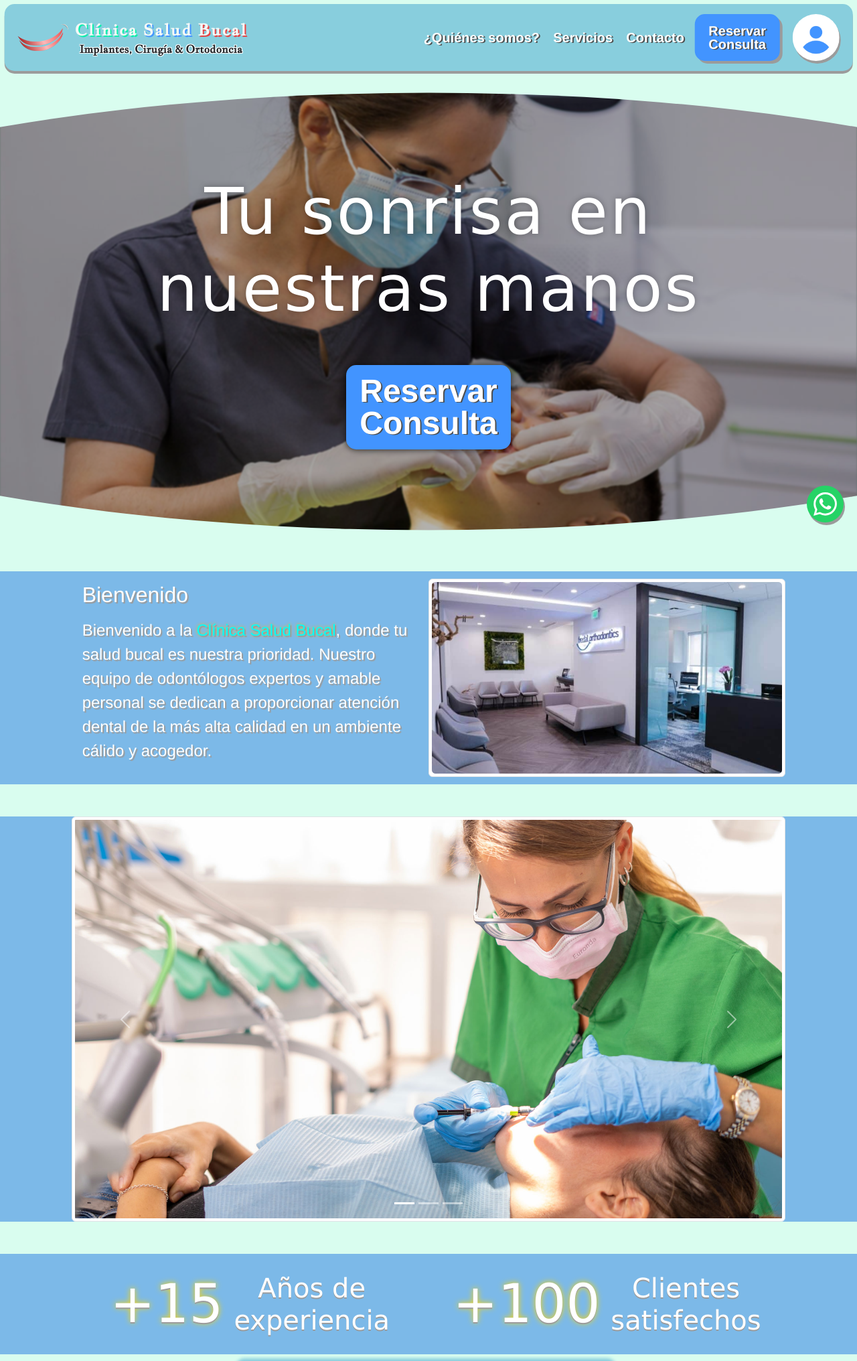
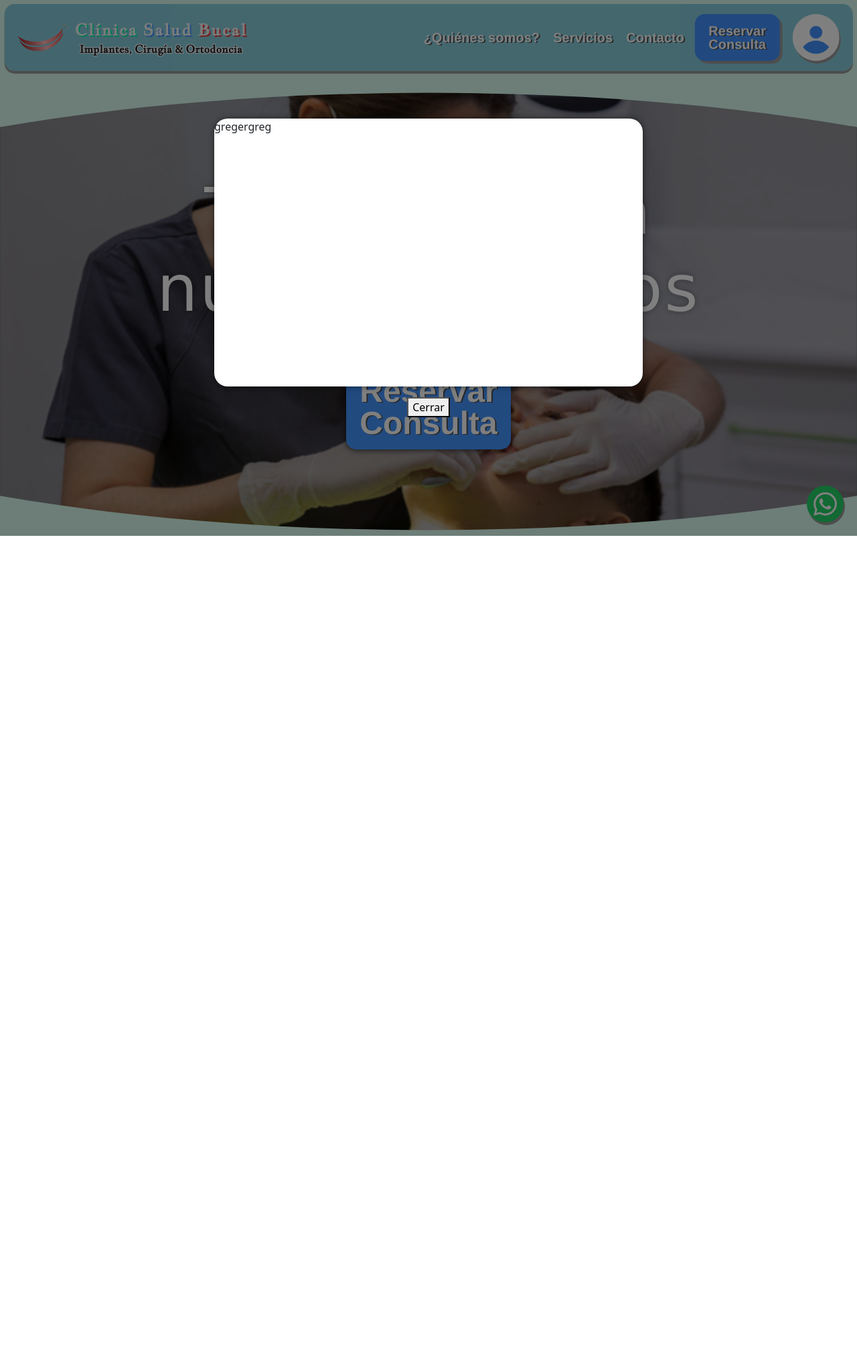
Before and after one commit to Valentin3773/Proyecto-3-BF, a PHP site: page / in a window 1280 px wide. Shown: the top 2032 px of the page at 67% size. After the commit the page ends 800 px from the top, so only its background shows below. Run offline with PHP 8.4, Linux system fonts and the light colour scheme; some libraries are stand-ins or nearby versions; some web fonts are replaced.

Commit message:
Ventana modal a medias

```diff
--- a/publicHTML/css/headerstyle.css
+++ b/publicHTML/css/headerstyle.css
@@ -362,6 +362,47 @@ header #btnperfil img {
     font-size: 150%;
     z-index: 5;
     transition-duration: 300ms;
+}
+
+#modal {
+
+    position: fixed;
+    top: 0;
+    left: 0;
+    width: 100%;
+    height: 100%;
+    z-index: 1000;
+}
+
+#modal.oculto {
+
+    pointer-events: none;
+    background-color: transparent;
+}
+
+#modal.oculto #modalcontainer {
+
+    display: none;
+}
+
+#modal.oculto #closemodal {
+
+    display: none;
+}
+
+#modal.visible {
+
+    background-color: rgba(0, 0, 0, 0.5);
+    pointer-events: all;
+}
+
+#modal.visible #modalcontainer {
+
+    background-color: white;
+    width: 50%;
+    height: 50%;
+    border-radius: 20px;
+    box-shadow: 0 0 10px rgba(0, 0, 0, 0.5);
 }
 
 /*/ PC /*/
--- a/publicHTML/css/nosotros.css
+++ b/publicHTML/css/nosotros.css
@@ -25,6 +25,7 @@ section h1 {
 
     background-color: #78B3FF;
     padding: 50px;
+    width: unset !important;
 }
 
 .card {
@@ -42,6 +43,7 @@ section h1 {
     border-radius: 20px;
     background: var(--bg-color);
     border: none;
+    box-shadow: 0 2px 2px rgba(0, 0, 0, .3);
 }
 
 .card__img {
--- a/publicHTML/index.php
+++ b/publicHTML/index.php
@@ -173,6 +173,18 @@ if(isset($_SESSION['paciente'])) {
 
             </div>
 
+            <div id="modal" class="visible d-flex flex-column justify-content-center align-items-center gap-3">
+
+                <div id="modalcontainer">
+
+                    gregergreg
+
+                </div>
+
+                <button id="closemodal">Cerrar</button>
+
+            </div>
+
             <footer>
 
                 <div id="contFooter">
--- a/publicHTML/js/lobby/lobby.js
+++ b/publicHTML/js/lobby/lobby.js
@@ -3,7 +3,6 @@ $(() => {
     addListeners();
 
     cargarVistaInicio();
-
 });
 
 function addListeners() {
@@ -19,6 +18,8 @@ function addListeners() {
     $('#contacto, #contactom').on('click', cargarVistaContacto);
 
     $('#btnchat').on('click', () => window.open('https://api.whatsapp.com/send/?phone=598091814295', '_blank'));
+
+    $('#closemodal').on('click', () => $('#modal').addClass('oculto').removeClass('visible'));
 }
 
 function cargarVistaInicio() {
@@ -144,3 +145,12 @@ function cargarVistaNosotros() {
 
     $('#seccionescss').attr('href', 'css/nosotros.css');
 }
+
+function createModalWindow(contenido) {
+
+    let modal = $('#modal');
+
+    modal.append(contenido);
+
+    modal.addClass('visible').removeClass('oculto');
+}
--- a/publicHTML/vistas/vistaslobby/vistainicio.php
+++ b/publicHTML/vistas/vistaslobby/vistainicio.php
@@ -59,19 +59,23 @@
             <button type="button" data-bs-target="#carrusel" data-bs-slide-to="0" class="active" aria-current="true" aria-label="Slide 1"></button>
             <button type="button" data-bs-target="#carrusel" data-bs-slide-to="1" aria-label="Slide 2"></button>
             <button type="button" data-bs-target="#carrusel" data-bs-slide-to="2" aria-label="Slide 3"></button>
+            <button type="button" data-bs-target="#carrusel" data-bs-slide-to="3" aria-label="Slide 4"></button>
 
         </div>
 
         <article class="carousel-inner">
 
             <div class="carousel-item active">
-                <img src="img/imagenesEmpresa/Ejemplo2.jpg" class="d-block w-100 img-thumbnail" alt="...">
+                <img src="img/imagenesEmpresa/consultorio2.jpg" class="d-block w-100 img-thumbnail" alt="...">
             </div>
             <div class="carousel-item">
-                <img src="img/imagenesEmpresa/Ejemplo2.jpg" class="d-block w-100 img-thumbnail" alt="...">
+                <img src="img/imagenesEmpresa/sala2.jpg" class="d-block w-100 img-thumbnail" alt="...">
             </div>
             <div class="carousel-item">
-                <img src="img/imagenesEmpresa/Ejemplo2.jpg" class="d-block w-100 img-thumbnail" alt="...">
+                <img src="img/imagenesEmpresa/sala3.jpg" class="d-block w-100 img-thumbnail" alt="...">
+            </div>
+            <div class="carousel-item">
+                <img src="img/imagenesEmpresa/consultorio3.jpg" class="d-block w-100 img-thumbnail" alt="...">
             </div>
 
         </article>
--- a/publicHTML/vistas/vistaslobby/vistanosotros.php
+++ b/publicHTML/vistas/vistaslobby/vistanosotros.php
@@ -8,7 +8,7 @@
 
     <h1 class="w-100 text-center">Odontólogos</h1>
 
-    <div class="container-fluid contenidopersonal row gap-md-3 gap-sm-5">
+    <div class="contenidopersonal row gap-md-3 gap-sm-5">
 
         <div class="col-xl-2 col-lg-2"></div>
         <div class="col-xl-4 col-lg-4 col-12 d-flex justify-content-center align-items-center">
@@ -41,7 +41,7 @@
 
     <h1 class="w-100 text-center">Asistentes</h1>
 
-    <div class="container-fluid contenidopersonal d-flex justify-content-center">
+    <div class="contenidopersonal d-flex justify-content-center">
 
         <div class="card">
 
```
Also changed, not shown: publicHTML/img/imagenesEmpresa/consultorio2.jpg (added), publicHTML/img/imagenesEmpresa/consultorio3.jpg (added), publicHTML/img/imagenesEmpresa/sala2.jpg (added), publicHTML/img/imagenesEmpresa/sala3.jpg (added).
